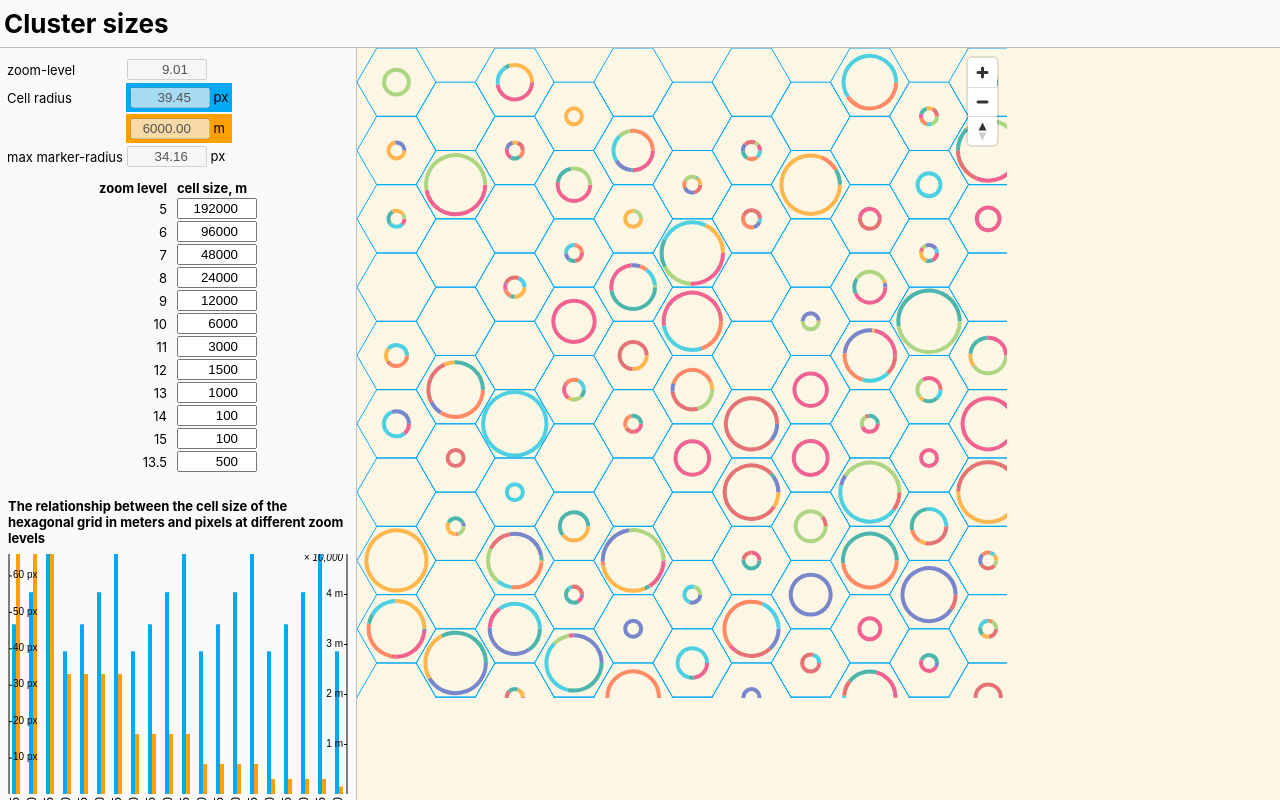
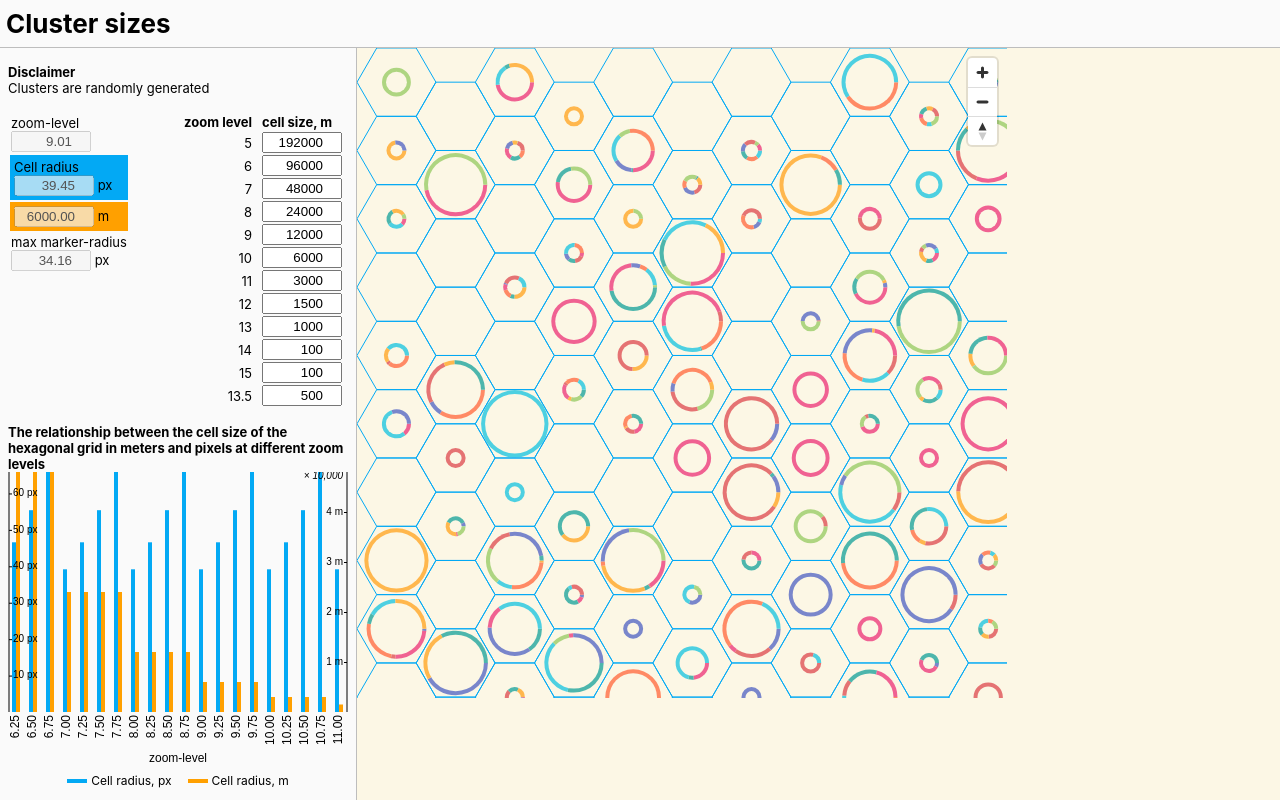
Before and after one commit to artembert/cluster-sizes, a React (Create React App) app: page / in a window 1280 px wide. Built offline with nearby package versions, Linux system fonts and the light colour scheme; no server answers.

Commit message:
Styles updates

```diff
--- /dev/null
+++ b/src/components/UIComponents/MapMetadata/MapMetadata.module.css
@@ -0,0 +1,12 @@
+.table {
+  width: fit-content;
+}
+
+.input {
+  width: 80px;
+  text-align: right;
+}
+.associatedField {
+  padding: 4px;
+  white-space: nowrap;
+}
--- /dev/null
+++ b/src/components/UIComponents/MapMetadata/MapMetadata.tsx
@@ -0,0 +1,74 @@
+import { FunctionComponent } from "react";
+import {
+  MIN_CELL_RADIUS,
+  useGridSellSize,
+} from "../../../contexts/GridCellSizeContext";
+import { metersColor, pxColor } from "../ProfilePlot/ProfilePlot";
+import styles from "./MapMetadata.module.css";
+
+const MapMetadata: FunctionComponent = () => {
+  const { cellOuterRadius, cellInnerRadius, zoomLevel, cellSizeInMeters } =
+    useGridSellSize();
+
+  return (
+    <table className={styles.table}>
+      <tbody>
+        <tr>
+          <td>
+            <div>zoom-level</div>
+            <input
+              value={zoomLevel.toFixed(2)}
+              type="number"
+              className={styles.input}
+              disabled
+            />
+          </td>
+        </tr>
+        <tr>
+          <td
+            className={styles.associatedField}
+            style={{ backgroundColor: pxColor }}
+          >
+            <div> Cell radius</div>
+            <input
+              value={cellOuterRadius.toFixed(2)}
+              type="number"
+              className={styles.input}
+              min={MIN_CELL_RADIUS}
+              disabled
+            />
+            &nbsp;px
+          </td>
+        </tr>
+        <tr>
+          <td
+            className={styles.associatedField}
+            style={{ backgroundColor: metersColor }}
+          >
+            <input
+              value={cellSizeInMeters.toFixed(2)}
+              type="number"
+              className={styles.input}
+              disabled
+            />
+            &nbsp;m
+          </td>
+        </tr>
+        <tr>
+          <td>
+            <div>max marker-radius</div>
+            <input
+              value={cellInnerRadius.toFixed(2)}
+              type="number"
+              className={styles.input}
+              disabled
+            />
+            &nbsp;px
+          </td>
+        </tr>
+      </tbody>
+    </table>
+  );
+};
+
+export default MapMetadata;
--- a/src/components/UIComponents/Page/Page.module.css
+++ b/src/components/UIComponents/Page/Page.module.css
@@ -18,7 +18,7 @@
 }
 
 .title {
-  padding: 8px 4px 8px;
+  padding: 8px 6px 8px;
   margin: 0;
 }
 
--- a/src/components/UIComponents/ProfilePlot/ProfilePlot.module.css
+++ b/src/components/UIComponents/ProfilePlot/ProfilePlot.module.css
@@ -2,7 +2,6 @@
 }
 
 .plot {
-  margin-top: 8px;
 }
 
 .legend {
--- a/src/components/UIComponents/Sidebar/Sidebar.module.css
+++ b/src/components/UIComponents/Sidebar/Sidebar.module.css
@@ -1,29 +1,20 @@
 .layout {
   display: grid;
   grid-gap: 8px;
-}
-
-.table {
-  margin: 8px 4px 0;
-  width: fit-content;
-}
-
-.input {
-  width: 80px;
-  text-align: right;
+  padding: 16px 8px 24px;
+  grid-gap: 16px;
 }
 
 .profilePlot {
-  margin-top: 16px;
-  padding: 0 8px 0;
-}
-
-.associatedField {
-  padding: 4px;
-  white-space: nowrap;
+  margin: 0;
 }
 
 .disclaimer {
-  margin-top: 16px;
-  padding: 0 8px;
+  margin: 0;
 }
+
+.columns {
+  display: flex;
+  justify-content: space-between;
+  align-items: flex-start;
+}
--- a/src/components/UIComponents/Sidebar/Sidebar.tsx
+++ b/src/components/UIComponents/Sidebar/Sidebar.tsx
@@ -1,82 +1,12 @@
 import { FunctionComponent } from "react";
-import {
-  MIN_CELL_RADIUS,
-  useGridSellSize,
-} from "../../../contexts/GridCellSizeContext";
 import CellSizesPanel from "../CellSizesPanel/CellSizesPanel";
-import ProfilePlot, { metersColor, pxColor } from "../ProfilePlot/ProfilePlot";
+import MapMetadata from "../MapMetadata/MapMetadata";
+import ProfilePlot from "../ProfilePlot/ProfilePlot";
 import styles from "./Sidebar.module.css";
 
 const Sidebar: FunctionComponent = () => {
-  const { cellOuterRadius, cellInnerRadius, zoomLevel, cellSizeInMeters } =
-    useGridSellSize();
-
   return (
     <div className={styles.layout}>
-      <table className={styles.table}>
-        <tbody>
-          <tr>
-            <td>zoom-level</td>
-            <td>
-              <input
-                value={zoomLevel.toFixed(2)}
-                type="number"
-                className={styles.input}
-                disabled
-              />
-            </td>
-          </tr>
-          <tr>
-            <td>Cell radius</td>
-            <td
-              className={styles.associatedField}
-              style={{ backgroundColor: pxColor }}
-            >
-              <input
-                value={cellOuterRadius.toFixed(2)}
-                type="number"
-                className={styles.input}
-                min={MIN_CELL_RADIUS}
-                disabled
-              />
-              &nbsp;px
-            </td>
-          </tr>
-          <tr>
-            <td></td>
-            <td
-              className={styles.associatedField}
-              style={{ backgroundColor: metersColor }}
-            >
-              <input
-                value={cellSizeInMeters.toFixed(2)}
-                type="number"
-                className={styles.input}
-                disabled
-              />
-              &nbsp;m
-            </td>
-          </tr>
-          <tr>
-            <td>max marker-radius</td>
-            <td>
-              <input
-                value={cellInnerRadius.toFixed(2)}
-                type="number"
-                className={styles.input}
-                disabled
-              />
-              &nbsp;px
-            </td>
-          </tr>
-        </tbody>
-      </table>
-      <div>
-        <CellSizesPanel />
-      </div>
-      <div className={styles.profilePlot}>
-        <ProfilePlot width={340} height={300} />
-      </div>
       <div className={styles.disclaimer}>
         <div>
           <strong>Disclaimer</strong>
@@ -85,6 +15,13 @@ const Sidebar: FunctionComponent = () => {
           <span>Clusters are randomly generated</span>
         </div>
       </div>
+      <div className={styles.columns}>
+        <MapMetadata />
+        <CellSizesPanel />
+      </div>
+      <div className={styles.profilePlot}>
+        <ProfilePlot width={340} height={300} />
+      </div>
     </div>
   );
 };
```
